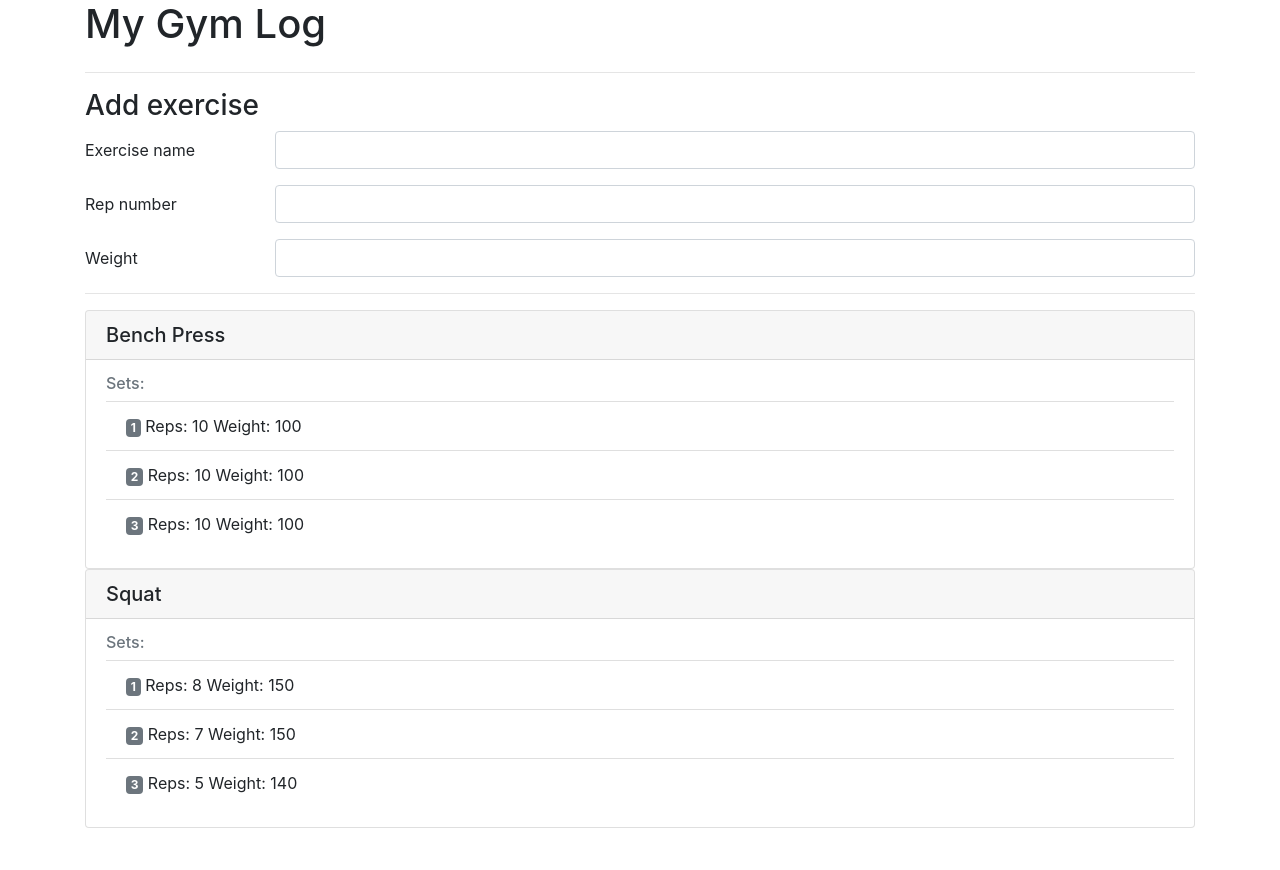
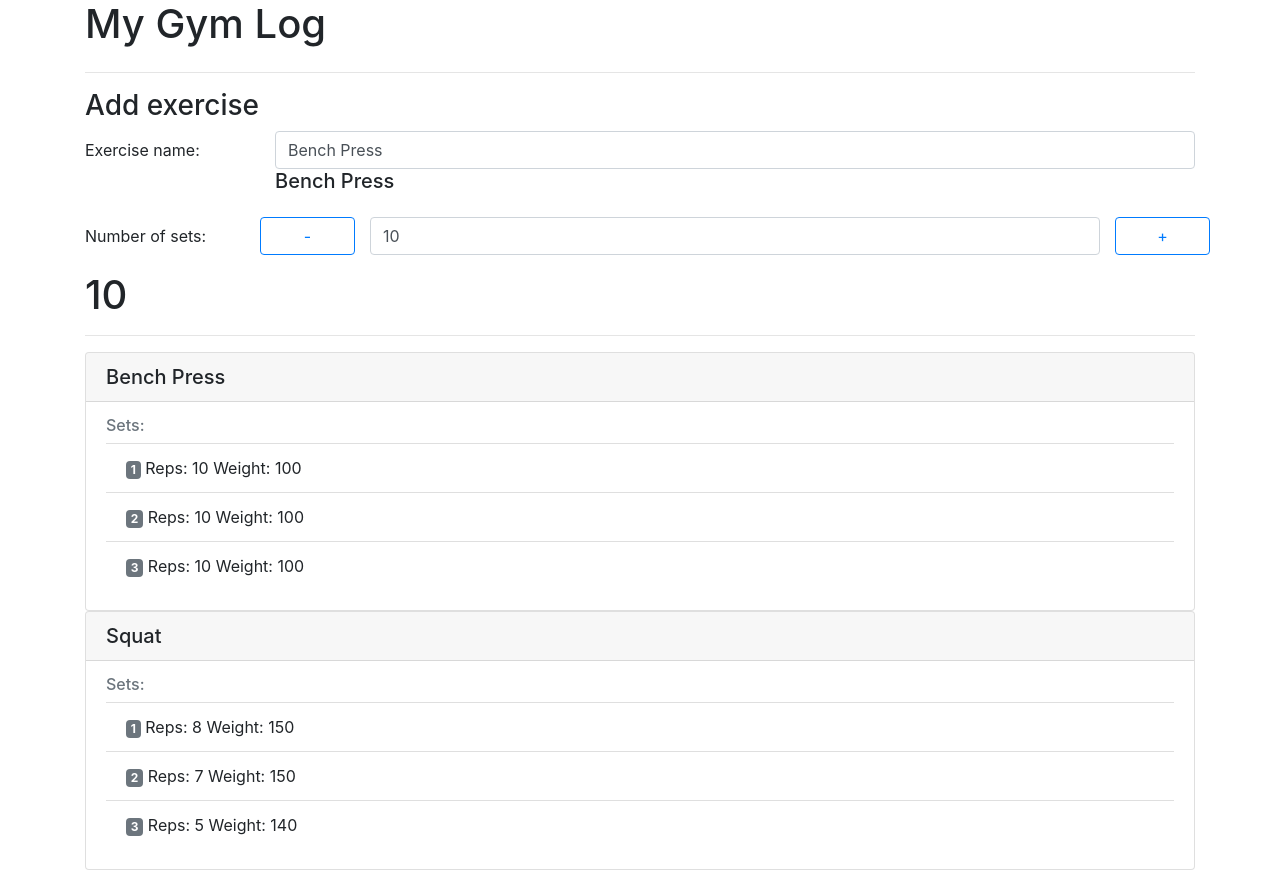
Before and after one commit to nikitadrozdovskii/my-gym-log, an Angular app: page / in a window 1280 px wide. Before the commit the page ends 828 px from the top, so only its background shows below. Built offline with nearby package versions, Linux system fonts and the light colour scheme.

Commit message:
added buttons to number of sets in add-exe component, restricted it to values from 0 to 20

```diff
--- /dev/null
+++ b/src/app/add-exe/add-exe.component.html
@@ -0,0 +1,19 @@
+<h3>Add exercise</h3>
+<form #addExeForm="ngForm" (ngSubmit)="onSubmit()">
+  <div class="form-group row">
+    <label for="exerciseName" class="col-md-2 col-form-label">Exercise name:</label>
+    <div class="col-md-10">
+      <input type="text" class="form-control" id="exerciseName" [(ngModel)]="exe.name" name="name">
+      <h5>{{exe.name}}</h5>
+    </div>
+  </div>
+  <div class="form-group row">
+    <label for="setNumber" class="col-md-2 col-form-label">Number of sets:</label>
+    <button class="btn btn-outline-primary col-md-1" (click)="decreaseSets()"> - </button>
+    <div class="col-md-8">
+      <input type="text" class="form-control" id="setNumber" [(ngModel)]="numberOfSets" name="numberOfSets" (input)="checkSets()">
+    </div>
+    <button class="btn btn-outline-primary col-md-1" (click)="increaseSets()"> + </button>
+  </div>
+</form>
+<h1>{{numberOfSets}}</h1>
--- /dev/null
+++ b/src/app/add-exe/add-exe.component.ts
@@ -0,0 +1,43 @@
+import {Component, OnChanges, OnInit, SimpleChange, SimpleChanges} from '@angular/core';
+import {Exe} from '../exe';
+
+@Component({
+  selector: 'app-add-exe',
+  templateUrl: './add-exe.component.html',
+  styleUrls: ['./add-exe.component.css']
+})
+export class AddExeComponent implements OnInit{
+  exe: Exe = {name: 'Bench Press', sets: []};
+  numberOfSets: number;
+  constructor() {
+    this.numberOfSets = 10;
+  }
+
+  ngOnInit() {
+  }
+
+  onSubmit() {
+
+  }
+
+  decreaseSets() {
+    if (this.numberOfSets < 1) {
+      return;
+    }
+    this.numberOfSets--;
+  }
+
+  increaseSets() {
+    if (this.numberOfSets > 19) {
+      return;
+    }
+    this.numberOfSets++;
+  }
+
+  checkSets() {
+    if (this.numberOfSets < 0 || this.numberOfSets > 20) {
+      this.numberOfSets = 0;
+    }
+  }
+
+}
--- a/src/app/app.component.html
+++ b/src/app/app.component.html
@@ -3,27 +3,7 @@
   <div class="row">
     <div class="col md-12">
       <hr>
-      <h3>Add exercise</h3>
-      <form>
-      <div class="form-group row">
-        <label for="exerciseName" class="col-md-2 col-form-label">Exercise name</label>
-        <div class="col-md-10">
-          <input type="text" class="form-control" id="exerciseName">
-        </div>
-      </div>
-          <div class="form-group row">
-            <label for="repNumber" class="col-md-2 col-form-label">Rep number</label>
-            <div class="col-md-10">
-              <input type="text" class="form-control" id="repNumber">
-            </div>
-            </div>
-          <div class="form-group row">
-            <label for="weight" class="col-md-2 col-form-label">Weight</label>
-            <div class="col-md-10">
-              <input type="text" class="form-control" id="weight">
-            </div>
-            </div>
-      </form>
+      <app-add-exe></app-add-exe>
       <hr>
       <app-exe-detail *ngFor="let exe of exes" [detailedExe]="exe"></app-exe-detail>
     </div>
```
Also changed, not shown: src/app/app.module.ts (+6 -2 lines), src/app/add-exe/add-exe.component.css (added), 1 other file (tests, documents, lock files or other folders).
